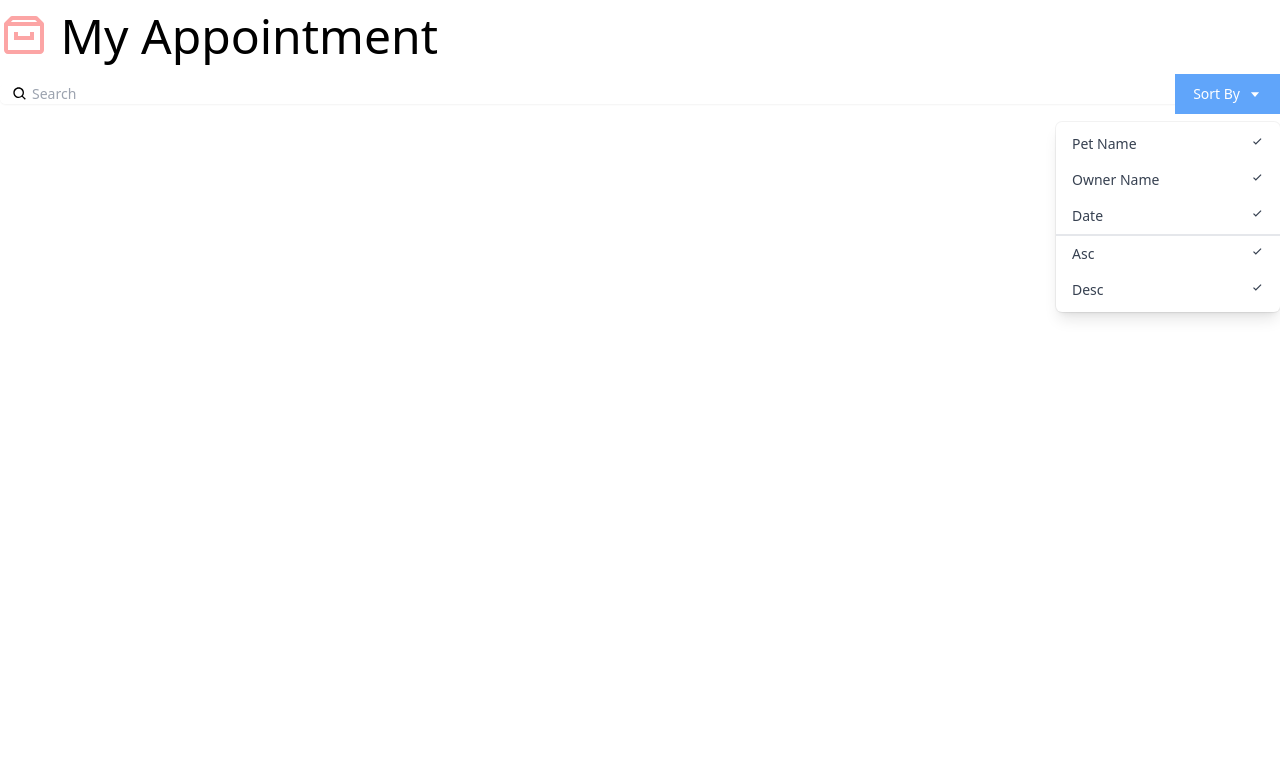
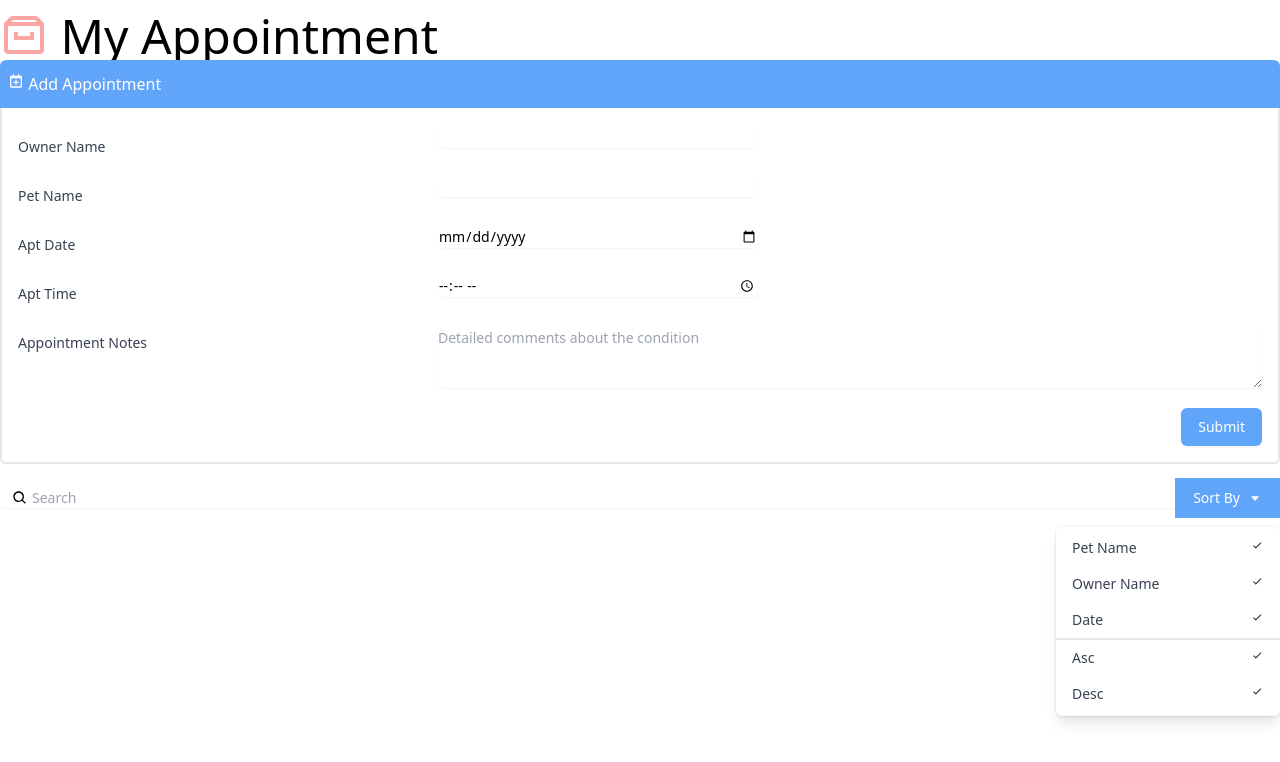
Before and after one commit to CarlSmoky/Appointment, a React (Create React App) app: page / in a window 1280 px wide. Shown: the top 762 px of the page. Built offline with nearby package versions, Linux system fonts and the light colour scheme.

Commit message:
Add AddAppointments components

```diff
--- a/src/App.js
+++ b/src/App.js
@@ -1,4 +1,5 @@
 import { BiArchive } from "react-icons/bi"
+import AddAppointments from "./components/AddAppointments";
 import { Search } from "./components/Search";
 
 
@@ -7,6 +8,7 @@
     <div className="App container mx-auto mt-3 font-thin">
       <h1 className="text-5xl">
         <BiArchive className="inline-block text-red-300 align-top" /> My Appointment</h1>
+        <AddAppointments />
         <Search />
     </div>
   );
--- /dev/null
+++ b/src/components/AddAppointments.jsx
@@ -0,0 +1,74 @@
+import React from 'react';
+import {BiCalendarPlus} from "react-icons/bi";
+
+const AddAppointments = () => {
+  return (
+    <div>
+    <button className="bg-blue-400 text-white px-2 py-3 w-full text-left rounded-t-md">
+      <div><BiCalendarPlus className="inline-block align-text-top" />  Add Appointment</div>
+    </button>
+    <div className="border-r-2 border-b-2 border-l-2 border-light-blue-500 rounded-b-md pl-4 pr-4 pb-4">
+      <div className="sm:grid sm:grid-cols-3 sm:gap-4 sm:items-start  sm:pt-5">
+        <label htmlFor="ownerName" className="block text-sm font-medium text-gray-700 sm:mt-px sm:pt-2">
+          Owner Name
+        </label>
+        <div className="mt-1 sm:mt-0 sm:col-span-2">
+          <input type="text" name="ownerName" id="ownerName"
+            className="max-w-lg block w-full shadow-sm focus:ring-indigo-500 focus:border-indigo-500 sm:max-w-xs sm:text-sm border-gray-300 rounded-md" />
+        </div>
+      </div>
+
+      <div className="sm:grid sm:grid-cols-3 sm:gap-4 sm:items-start  sm:pt-5">
+        <label htmlFor="petName" className="block text-sm font-medium text-gray-700 sm:mt-px sm:pt-2">
+          Pet Name
+        </label>
+        <div className="mt-1 sm:mt-0 sm:col-span-2">
+          <input type="text" name="petName" id="petName"
+            className="max-w-lg block w-full shadow-sm focus:ring-indigo-500 focus:border-indigo-500 sm:max-w-xs sm:text-sm border-gray-300 rounded-md" />
+        </div>
+      </div>
+
+      <div className="sm:grid sm:grid-cols-3 sm:gap-4 sm:items-start  sm:pt-5">
+        <label htmlFor="aptDate" className="block text-sm font-medium text-gray-700 sm:mt-px sm:pt-2">
+          Apt Date
+        </label>
+        <div className="mt-1 sm:mt-0 sm:col-span-2">
+          <input type="date" name="aptDate" id="aptDate"
+            className="max-w-lg block w-full shadow-sm focus:ring-indigo-500 focus:border-indigo-500 sm:max-w-xs sm:text-sm border-gray-300 rounded-md" />
+        </div>
+      </div>
+
+      <div className="sm:grid sm:grid-cols-3 sm:gap-4 sm:items-start  sm:pt-5">
+        <label htmlFor="aptTime" className="block text-sm font-medium text-gray-700 sm:mt-px sm:pt-2">
+          Apt Time
+        </label>
+        <div className="mt-1 sm:mt-0 sm:col-span-2">
+          <input type="time" name="aptTime" id="aptTime"
+            className="max-w-lg block w-full shadow-sm focus:ring-indigo-500 focus:border-indigo-500 sm:max-w-xs sm:text-sm border-gray-300 rounded-md" />
+        </div>
+      </div>
+
+      <div className="sm:grid sm:grid-cols-3 sm:gap-4 sm:items-start  sm:pt-5">
+        <label htmlFor="aptNotes" className="block text-sm font-medium text-gray-700 sm:mt-px sm:pt-2">
+          Appointment Notes
+        </label>
+        <div className="mt-1 sm:mt-0 sm:col-span-2">
+          <textarea id="aptNotes" name="aptNotes" rows="3"
+            className="shadow-sm focus:ring-indigo-500 focus:border-indigo-500 mt-1 block w-full sm:text-sm border-gray-300 rounded-md" placeholder="Detailed comments about the condition"></textarea>
+        </div>
+      </div>
+
+
+      <div className="pt-5">
+        <div className="flex justify-end">
+          <button type="submit" className="ml-3 inline-flex justify-center py-2 px-4 border border-transparent shadow-sm text-sm font-medium rounded-md text-white bg-blue-400 hover:bg-blue-700 focus:outline-none focus:ring-2 focus:ring-offset-2 focus:ring-blue-400">
+            Submit
+          </button>
+        </div>
+      </div>
+    </div>
+  </div>
+  )
+}
+
+export default AddAppointments;
```
